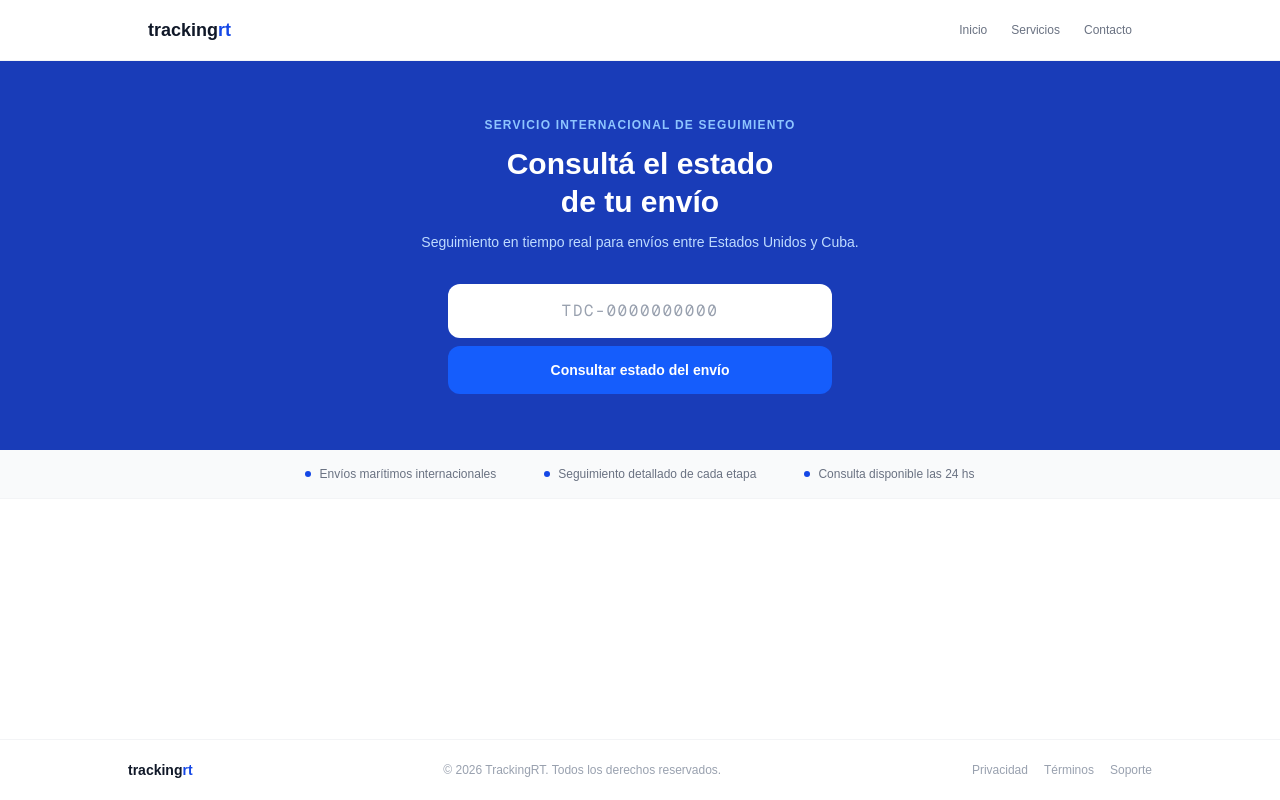
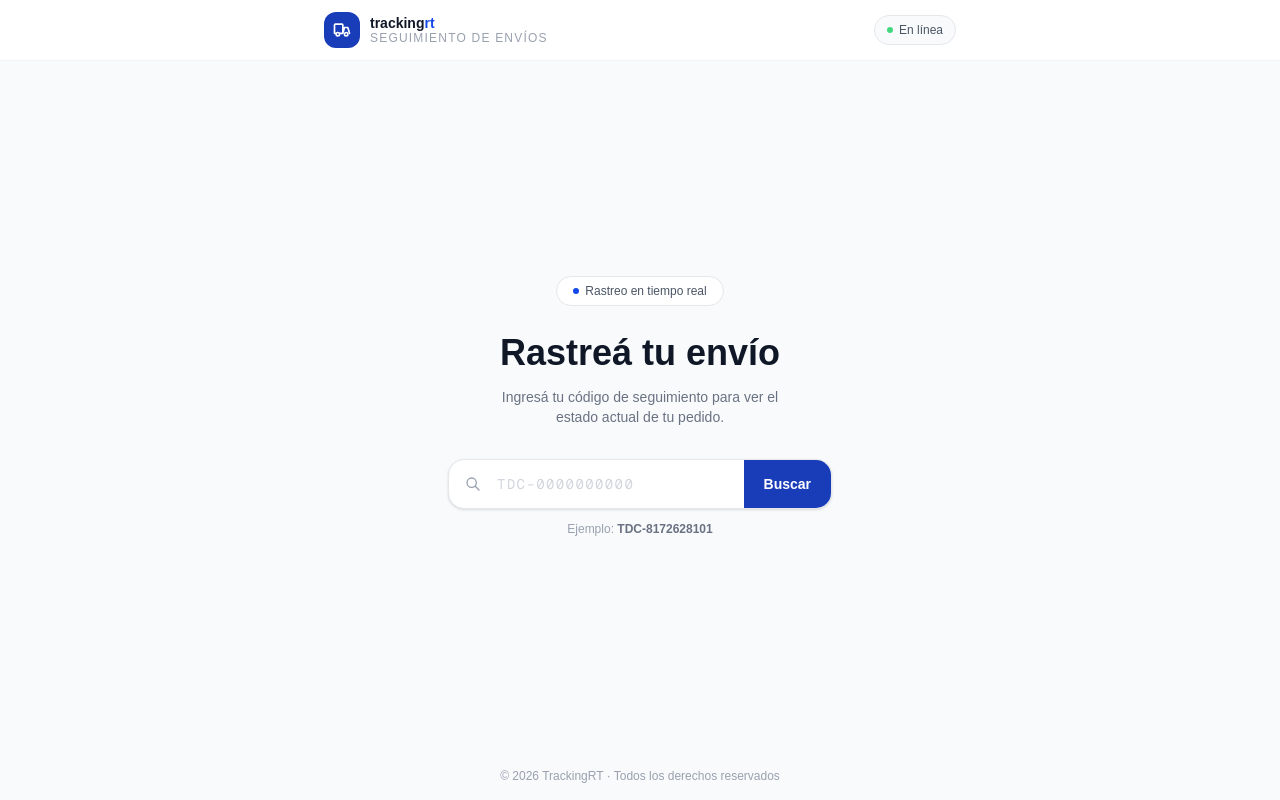
Before and after one commit to andyyyyyyy591/RIDERST, a Next.js app: page / in a window 1280 px wide. Built offline with nearby package versions, Linux system fonts and the light colour scheme.

Commit message:
feat: home rediseñada sin scroll, estilo courier, solo copyright

```diff
--- a/src/app/page.tsx
+++ b/src/app/page.tsx
@@ -14,87 +14,85 @@
   }
 
   return (
-    <main className="min-h-screen bg-white flex flex-col">
-      {/* Nav */}
-      <header className="bg-white border-b border-gray-100">
-        <div className="max-w-5xl mx-auto px-5 py-4 flex items-center justify-between">
-          <span className="text-lg font-black text-gray-900">
+    <main className="h-screen overflow-hidden bg-slate-50 flex flex-col">
+      {/* Header */}
+      <header className="bg-white border-b border-gray-100 flex-shrink-0">
+        <div className="max-w-2xl mx-auto px-5 py-3 flex items-center justify-between">
+          <div className="flex items-center gap-2.5">
+            <div className="w-9 h-9 rounded-xl bg-blue-800 flex items-center justify-center flex-shrink-0">
+              <svg className="w-5 h-5 text-white" fill="none" stroke="currentColor" viewBox="0 0 24 24">
+                <path strokeLinecap="round" strokeLinejoin="round" strokeWidth={2} d="M9 17a2 2 0 11-4 0 2 2 0 014 0zM19 17a2 2 0 11-4 0 2 2 0 014 0z" />
+                <path strokeLinecap="round" strokeLinejoin="round" strokeWidth={2} d="M13 16V6a1 1 0 00-1-1H4a1 1 0 00-1 1v10l2 .001M13 16l2-7h4l2 7M13 16H9" />
+              </svg>
+            </div>
+            <div>
+              <p className="text-sm font-black text-gray-900 leading-none">
                 tracking<span className="text-blue-700">rt</span>
-          </span>
-          <nav className="hidden sm:flex items-center gap-6 text-xs text-gray-500 font-medium">
-            <span>Inicio</span>
-            <span>Servicios</span>
-            <span>Contacto</span>
-          </nav>
+              </p>
+              <p className="text-xs text-gray-400 leading-none mt-0.5 uppercase tracking-widest">
+                Seguimiento de envíos
+              </p>
+            </div>
+          </div>
+
+          <div className="flex items-center gap-1.5 bg-gray-50 border border-gray-200 rounded-full px-3 py-1.5">
+            <span className="w-1.5 h-1.5 rounded-full bg-green-500 animate-pulse" />
+            <span className="text-xs text-gray-600 font-medium">En línea</span>
+          </div>
         </div>
       </header>
 
-      {/* Hero */}
-      <div className="bg-blue-800 text-white py-14 px-5">
-        <div className="max-w-xl mx-auto text-center">
-          <p className="text-blue-300 text-xs font-semibold uppercase tracking-widest mb-3">
-            Servicio Internacional de Seguimiento
-          </p>
-          <h1 className="text-3xl font-black mb-3 leading-tight">
-            Consultá el estado<br />de tu envío
+      {/* Contenido central */}
+      <div className="flex-1 flex flex-col items-center justify-center px-5">
+        <div className="w-full max-w-sm text-center">
+          {/* Badge */}
+          <div className="inline-flex items-center gap-1.5 border border-gray-200 bg-white rounded-full px-4 py-1.5 mb-6">
+            <span className="w-1.5 h-1.5 rounded-full bg-blue-700" />
+            <span className="text-xs text-gray-600 font-medium">Rastreo en tiempo real</span>
+          </div>
+
+          <h1 className="text-4xl font-black text-gray-900 mb-3 leading-tight">
+            Rastreá tu envío
           </h1>
-          <p className="text-blue-200 text-sm mb-8">
-            Seguimiento en tiempo real para envíos entre Estados Unidos y Cuba.
+          <p className="text-gray-500 text-sm mb-8">
+            Ingresá tu código de seguimiento para ver el<br className="hidden sm:block" /> estado actual de tu pedido.
           </p>
 
-          <form onSubmit={handleSearch} className="space-y-2 max-w-sm mx-auto">
+          {/* Input + Botón */}
+          <form onSubmit={handleSearch}>
+            <div className="flex items-center bg-white border border-gray-200 rounded-2xl shadow-sm overflow-hidden">
+              <div className="pl-4 pr-2 text-gray-400 flex-shrink-0">
+                <svg className="w-4 h-4" fill="none" stroke="currentColor" viewBox="0 0 24 24">
+                  <path strokeLinecap="round" strokeLinejoin="round" strokeWidth={2} d="M21 21l-6-6m2-5a7 7 0 11-14 0 7 7 0 0114 0z" />
+                </svg>
+              </div>
               <input
                 type="text"
                 value={code}
                 onChange={(e) => setCode(e.target.value)}
                 placeholder="TDC-0000000000"
                 autoCapitalize="characters"
-              className="w-full px-4 py-3.5 rounded-xl bg-white text-gray-900 placeholder-gray-400 text-center font-mono text-base tracking-widest focus:outline-none focus:ring-2 focus:ring-blue-400 border border-transparent"
+                className="flex-1 py-3.5 px-2 text-gray-900 placeholder-gray-300 font-mono text-sm tracking-widest focus:outline-none bg-transparent min-w-0"
               />
               <button
                 type="submit"
-              className="w-full bg-blue-600 hover:bg-blue-500 active:bg-blue-700 text-white font-bold py-3.5 rounded-xl transition-colors text-sm"
+                className="bg-blue-800 hover:bg-blue-700 text-white font-semibold px-5 py-3.5 text-sm transition-colors flex-shrink-0"
               >
-              Consultar estado del envío
+                Buscar
               </button>
+            </div>
+            <p className="text-xs text-gray-400 mt-3">
+              Ejemplo: <span className="font-bold text-gray-500">TDC-8172628101</span>
+            </p>
           </form>
         </div>
       </div>
 
-      {/* Info strips */}
-      <div className="border-b border-gray-100 bg-gray-50">
-        <div className="max-w-5xl mx-auto px-5 py-4 flex flex-col sm:flex-row items-center justify-center gap-6 sm:gap-12 text-xs text-gray-500">
-          <span className="flex items-center gap-2">
-            <span className="w-1.5 h-1.5 rounded-full bg-blue-700 inline-block" />
-            Envíos marítimos internacionales
-          </span>
-          <span className="flex items-center gap-2">
-            <span className="w-1.5 h-1.5 rounded-full bg-blue-700 inline-block" />
-            Seguimiento detallado de cada etapa
-          </span>
-          <span className="flex items-center gap-2">
-            <span className="w-1.5 h-1.5 rounded-full bg-blue-700 inline-block" />
-            Consulta disponible las 24 hs
-          </span>
-        </div>
-      </div>
-
-      {/* Spacer */}
-      <div className="flex-1" />
-
       {/* Footer */}
-      <footer className="border-t border-gray-100 py-5 px-5">
-        <div className="max-w-5xl mx-auto flex flex-col sm:flex-row items-center justify-between gap-2 text-xs text-gray-400">
-          <span className="font-black text-gray-900 text-sm">
-            tracking<span className="text-blue-700">rt</span>
-          </span>
-          <span>© {new Date().getFullYear()} TrackingRT. Todos los derechos reservados.</span>
-          <div className="flex gap-4">
-            <span>Privacidad</span>
-            <span>Términos</span>
-            <span>Soporte</span>
-          </div>
-        </div>
+      <footer className="flex-shrink-0 py-4 text-center">
+        <p className="text-xs text-gray-400">
+          © {new Date().getFullYear()} TrackingRT · Todos los derechos reservados
+        </p>
       </footer>
     </main>
   );
```
Lines whose indentation alone changed are shown as unchanged.
